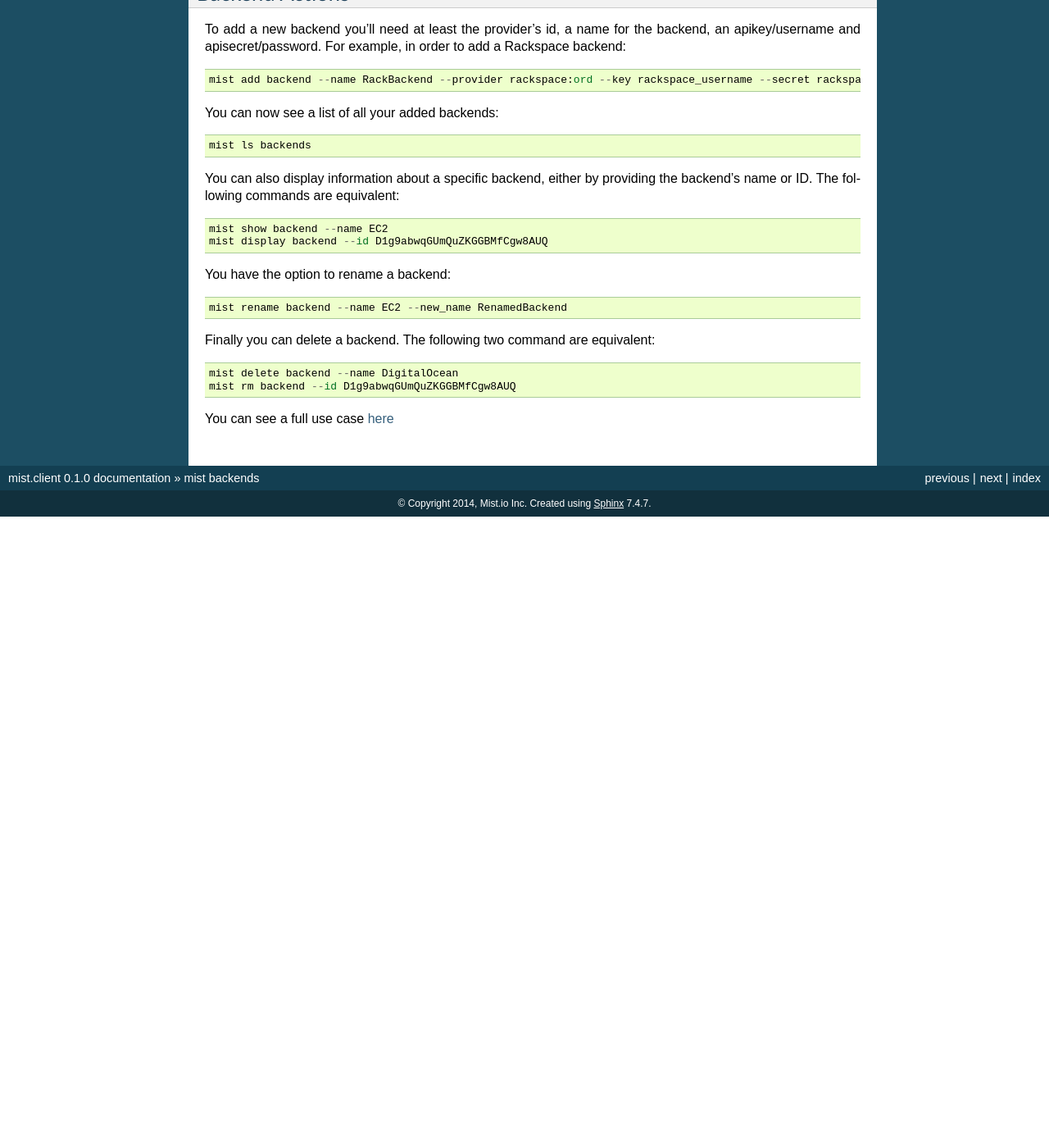
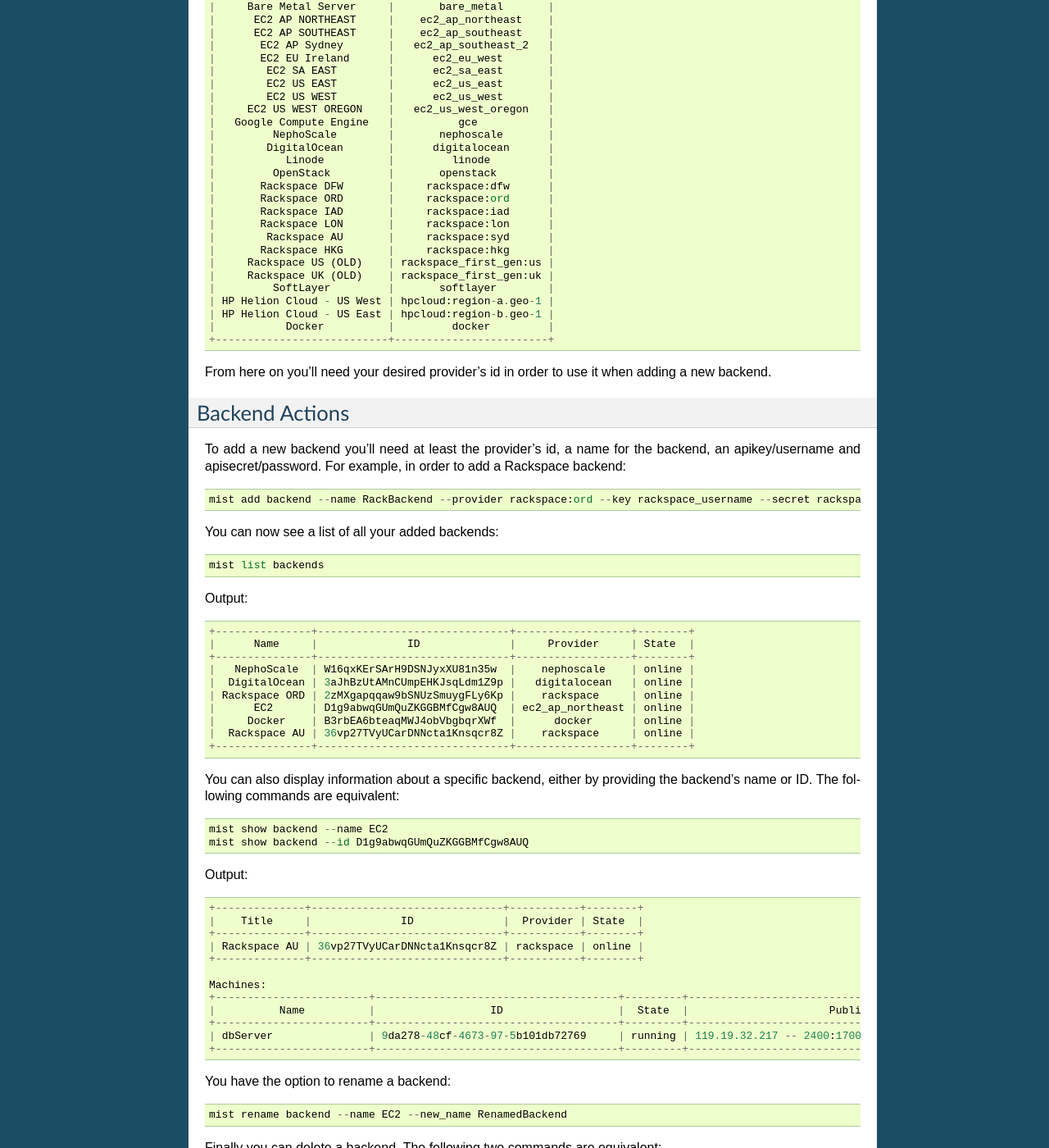
Before and after one commit to mistio/mist.client, a Sphinx documentation site: the page built from docs/source/cmd/cmd_backend.rst, in a window 1280 px wide and 1400 px high, scrolled down 396 px. Shown: the whole window at 82% size. Built offline with Sphinx 7.4.7, drawn with Linux system fonts in a browser that asks for light colours; before the commit the page ends 1026 px from its top, so only the background shows below that; some of the changed text lies outside the part shown.

Commit message:
Update mist backends documentation

```diff
--- a/docs/source/cmd/cmd_backend.rst
+++ b/docs/source/cmd/cmd_backend.rst
@@ -10,7 +10,40 @@
 ===================
 Before you add a new backend, you'll find it useful to see a list of all the providers that mist.io supports::
 
-    mist ls providers
+    mist list providers
+
+Output::
+
+    +---------------------------+------------------------+
+    |           Title           |      Provider ID       |
+    +---------------------------+------------------------+
+    |     Bare Metal Server     |       bare_metal       |
+    |      EC2 AP NORTHEAST     |    ec2_ap_northeast    |
+    |      EC2 AP SOUTHEAST     |    ec2_ap_southeast    |
+    |       EC2 AP Sydney       |   ec2_ap_southeast_2   |
+    |       EC2 EU Ireland      |      ec2_eu_west       |
+    |        EC2 SA EAST        |      ec2_sa_east       |
+    |        EC2 US EAST        |      ec2_us_east       |
+    |        EC2 US WEST        |      ec2_us_west       |
+    |     EC2 US WEST OREGON    |   ec2_us_west_oregon   |
+    |   Google Compute Engine   |          gce           |
+    |         NephoScale        |       nephoscale       |
+    |        DigitalOcean       |      digitalocean      |
+    |           Linode          |         linode         |
+    |         OpenStack         |       openstack        |
+    |       Rackspace DFW       |     rackspace:dfw      |
+    |       Rackspace ORD       |     rackspace:ord      |
+    |       Rackspace IAD       |     rackspace:iad      |
+    |       Rackspace LON       |     rackspace:lon      |
+    |        Rackspace AU       |     rackspace:syd      |
+    |       Rackspace HKG       |     rackspace:hkg      |
+    |     Rackspace US (OLD)    | rackspace_first_gen:us |
+    |     Rackspace UK (OLD)    | rackspace_first_gen:uk |
+    |         SoftLayer         |       softlayer        |
+    | HP Helion Cloud - US West | hpcloud:region-a.geo-1 |
+    | HP Helion Cloud - US East | hpcloud:region-b.geo-1 |
+    |           Docker          |         docker         |
+    +---------------------------+------------------------+
 
 From here on you'll need your desired provider's id in order to use it when adding a new backend.
 
@@ -23,22 +56,50 @@
 
 You can now see a list of all your added backends::
 
-    mist ls backends
+    mist list backends
+
+Output::
+
+    +---------------+------------------------------+------------------+--------+
+    |      Name     |              ID              |     Provider     | State  |
+    +---------------+------------------------------+------------------+--------+
+    |   NephoScale  | W16qxKErSArH9DSNJyxXU81n35w  |    nephoscale    | online |
+    |  DigitalOcean | 3aJhBzUtAMnCUmpEHKJsqLdm1Z9p |   digitalocean   | online |
+    | Rackspace ORD | 2zMXgapqqaw9bSNUzSmuygFLy6Kp |    rackspace     | online |
+    |      EC2      | D1g9abwqGUmQuZKGGBMfCgw8AUQ  | ec2_ap_northeast | online |
+    |     Docker    | B3rbEA6bteaqMWJ4obVbgbqrXWf  |      docker      | online |
+    |  Rackspace AU | 36vp27TVyUCarDNNcta1Knsqcr8Z |    rackspace     | online |
+    +---------------+------------------------------+------------------+--------+
 
 You can also display information about a specific backend, either by providing the backend's name or ID. The following
 commands are equivalent::
 
     mist show backend --name EC2
-    mist display backend --id D1g9abwqGUmQuZKGGBMfCgw8AUQ
+    mist show backend --id D1g9abwqGUmQuZKGGBMfCgw8AUQ
+
+Output::
+
+    +--------------+------------------------------+-----------+--------+
+    |    Title     |              ID              |  Provider | State  |
+    +--------------+------------------------------+-----------+--------+
+    | Rackspace AU | 36vp27TVyUCarDNNcta1Knsqcr8Z | rackspace | online |
+    +--------------+------------------------------+-----------+--------+
+
+    Machines:
+    +------------------------+--------------------------------------+---------+------------------------------------------------------+
+    |          Name          |                  ID                  |  State  |                      Public Ips                      |
+    +------------------------+--------------------------------------+---------+------------------------------------------------------+
+    | dbServer               | 9da278-48cf-4673-97-5b101db72769     | running | 119.19.32.217 -- 2400:1700:7000:100:fecc:c49c:28:892 |
+    +------------------------+--------------------------------------+---------+------------------------------------------------------+
 
 You have the option to rename a backend::
 
     mist rename backend --name EC2 --new_name RenamedBackend
 
-Finally you can delete a backend. The following two command are equivalent::
+Finally you can delete a backend. The following two commands are equivalent::
 
     mist delete backend --name DigitalOcean
-    mist rm backend --id D1g9abwqGUmQuZKGGBMfCgw8AUQ
+    mist delete backend --id D1g9abwqGUmQuZKGGBMfCgw8AUQ
 
 You can see a full use case `here`_
 
```
Also changed, not shown: other parts of docs/source/cmd/cmd_backend.rst (+1 -1 lines), docs/source/cmd/cmd.rst (+29 -11 lines).
